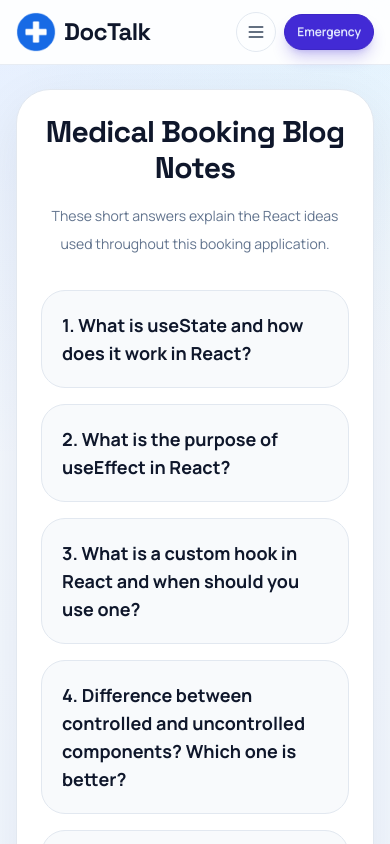
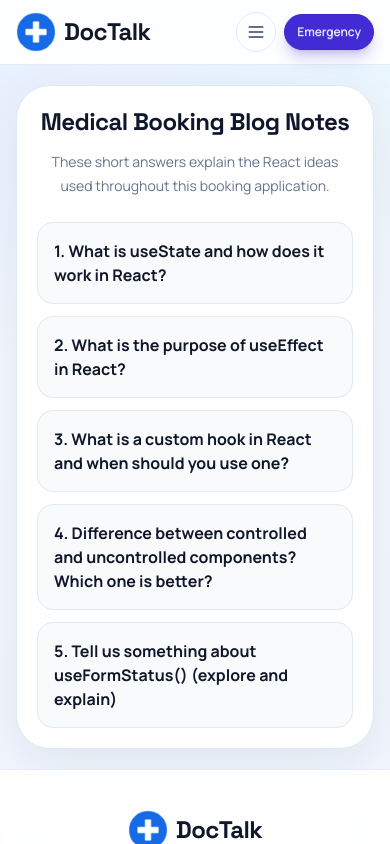
Before and after one commit to munyimJR/b11-a08-doctor-appointments, a React (Vite) app: page /blogs in a window 390 px wide. Shown: the top 844 px of the page. Built offline with nearby package versions, Linux system fonts and the light colour scheme.

Commit message:
Refine blogs page for mobile

```diff
--- a/src/pages/BlogsPage.jsx
+++ b/src/pages/BlogsPage.jsx
@@ -28,28 +28,28 @@ export function BlogsPage() {
   usePageChrome({ footerVisible: true, title: "Blogs | DocTalk" });
 
   return (
-    <div className="mx-auto w-full max-w-7xl px-4 py-6 sm:px-6 lg:px-8 lg:py-8">
-      <section className="rounded-[34px] border border-slate-200 bg-white p-6 shadow-[0_18px_54px_rgba(15,23,42,0.08)] sm:p-8">
+    <div className="mx-auto w-full max-w-7xl px-4 py-5 sm:px-6 lg:px-8 lg:py-8">
+      <section className="rounded-[34px] border border-slate-200 bg-white p-5 shadow-[0_18px_54px_rgba(15,23,42,0.08)] sm:p-8">
         <div className="mx-auto max-w-3xl text-center">
-          <h1 className="font-(family-name:--font-heading) text-3xl font-bold tracking-tight text-slate-900 sm:text-4xl">
+          <h1 className="font-(family-name:--font-heading) text-2xl font-bold tracking-tight text-slate-900 sm:text-4xl">
             Medical Booking Blog Notes
           </h1>
-          <p className="mt-4 text-sm leading-7 text-slate-500 sm:text-base">
+          <p className="mt-3 text-sm leading-6 text-slate-500 sm:mt-4 sm:leading-7 sm:text-base">
             These short answers explain the React ideas used throughout this
             booking application.
           </p>
         </div>
 
-        <div className="mt-8 space-y-4">
+        <div className="mt-6 space-y-3 sm:mt-8 sm:space-y-4">
           {articles.map((article) => (
             <details
               key={article.title}
-              className="group rounded-3xl border border-slate-200 bg-slate-50 p-5 open:bg-white open:shadow-[0_12px_36px_rgba(15,23,42,0.06)]"
+              className="group rounded-2xl border border-slate-200 bg-slate-50 p-4 open:bg-white open:shadow-[0_12px_36px_rgba(15,23,42,0.06)] sm:rounded-3xl sm:p-5"
             >
-              <summary className="cursor-pointer list-none text-left text-lg font-bold text-slate-900">
+              <summary className="cursor-pointer list-none text-left text-base font-bold leading-6 text-slate-900 sm:text-lg">
                 {article.title}
               </summary>
-              <p className="mt-4 text-sm leading-7 text-slate-600">
+              <p className="mt-3 text-sm leading-6 text-slate-600 sm:mt-4 sm:leading-7">
                 {article.body}
               </p>
             </details>
--- a/src/pages/BookingsPage.jsx
+++ b/src/pages/BookingsPage.jsx
@@ -157,10 +157,10 @@ export function BookingsPage() {
           </div>
         ) : (
           <div className="mt-10 rounded-[28px] border border-dashed border-slate-300 bg-slate-50 p-10 text-center">
-            <h2 className="font-(family-name:--font-heading) text-3xl font-bold text-slate-900">
+            <h2 className="font-(family-name:--font-heading) text-2xl font-bold tracking-tight text-slate-900 sm:text-3xl">
               No appointments found
             </h2>
-            <p className="mt-3 text-sm leading-7 text-slate-500">
+            <p className="mx-auto mt-3 max-w-md text-sm leading-7 text-slate-500">
               Add a doctor from the homepage to start managing your bookings.
             </p>
             <Link
```
